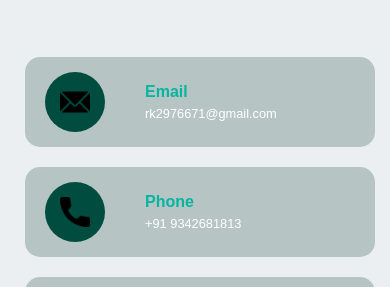
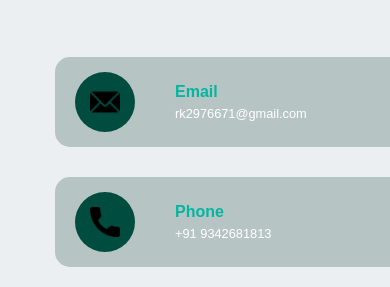
Before and after one commit to Ranjithkumar31S/Tap_Project4_Portfolio, a plain HTML site: page index.html in a window 390 px wide. Shown: the part 6392-6679 px from the top of the page. Drawn offline with Linux system fonts and the light colour scheme; a web font is replaced by a local one.

Commit message:
experience responsive added for contact-form

```diff
--- a/style.css
+++ b/style.css
@@ -1130,8 +1130,8 @@
                 display: block;
             }
             #info{
-                width:350px;
-                margin-right: 20px;
+                width:auto;
+                margin:30px;
             }
             #info h3{
                 font-size:1rem;
```
